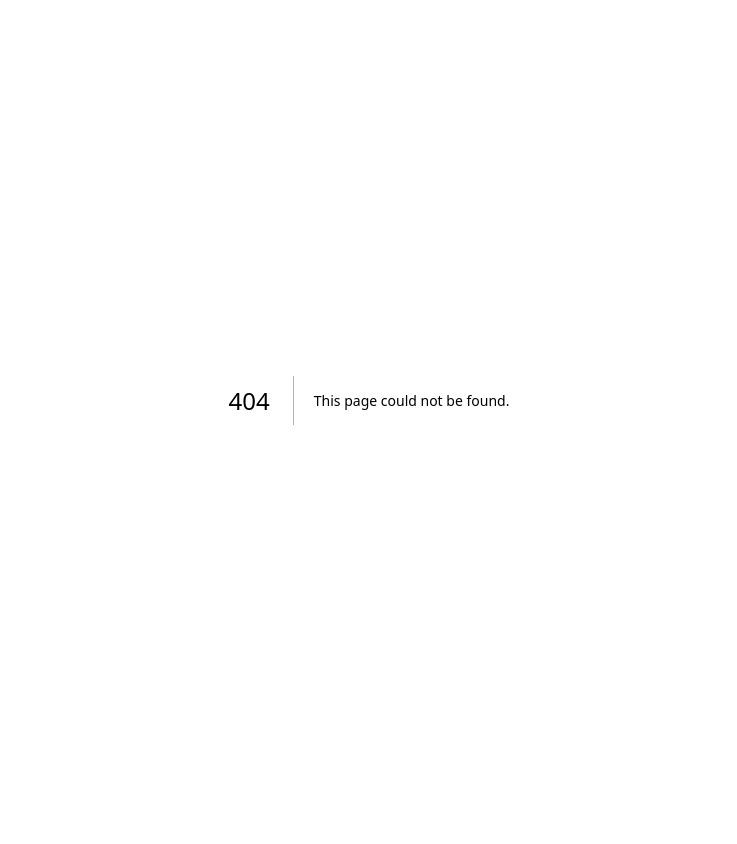
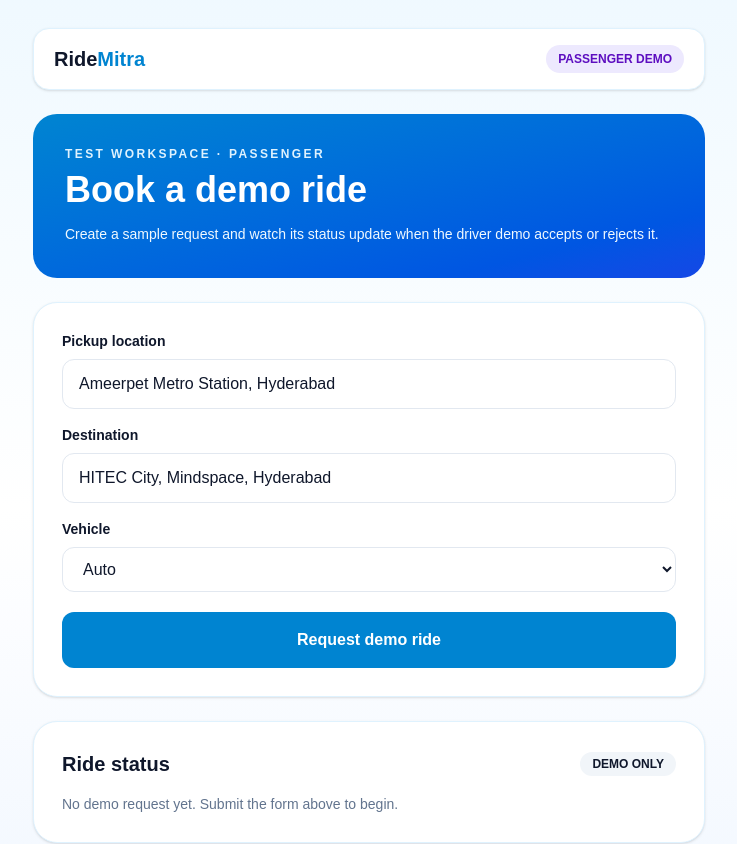
Before and after one commit to mintuvanga/ridemitra, a Next.js app: page /demo/passenger in a window 1280 px wide. Before the commit this address had no page. Shown: the top 844 px of the page, without its empty margins (271-1008 px from the left). Before the commit the page ends 800 px from the top, so only its background shows below. Built offline with nearby package versions, Linux system fonts and the light colour scheme.

Commit message:
Add interactive passenger demo ride request

```diff
--- /dev/null
+++ b/src/app/demo/passenger/page.tsx
@@ -0,0 +1,122 @@
+"use client";
+
+import Link from "next/link";
+import { useEffect, useState } from "react";
+
+type DemoRide = {
+  id: string;
+  pickup: string;
+  destination: string;
+  vehicle: string;
+  fare: number;
+  status: "requested" | "accepted" | "rejected" | "completed";
+  createdAt: string;
+};
+
+const KEY = "ridemitra_demo_ride";
+
+export default function DemoPassengerPage() {
+  const [pickup, setPickup] = useState("Ameerpet Metro Station, Hyderabad");
+  const [destination, setDestination] = useState("HITEC City, Mindspace, Hyderabad");
+  const [vehicle, setVehicle] = useState("Auto");
+  const [ride, setRide] = useState<DemoRide | null>(null);
+  const [notice, setNotice] = useState("");
+
+  useEffect(() => {
+    try {
+      const saved = localStorage.getItem(KEY);
+      if (saved) setRide(JSON.parse(saved) as DemoRide);
+    } catch {}
+    const sync = () => {
+      try {
+        const saved = localStorage.getItem(KEY);
+        setRide(saved ? (JSON.parse(saved) as DemoRide) : null);
+      } catch {}
+    };
+    window.addEventListener("storage", sync);
+    const timer = window.setInterval(sync, 1000);
+    return () => {
+      window.removeEventListener("storage", sync);
+      window.clearInterval(timer);
+    };
+  }, []);
+
+  function requestRide() {
+    if (!pickup.trim() || !destination.trim()) {
+      setNotice("Enter both pickup and destination.");
+      return;
+    }
+    const next: DemoRide = {
+      id: "DM-" + String(Date.now()).slice(-6),
+      pickup: pickup.trim(),
+      destination: destination.trim(),
+      vehicle,
+      fare: vehicle === "Bike" ? 85 : vehicle === "Auto" ? 145 : 220,
+      status: "requested",
+      createdAt: new Date().toISOString(),
+    };
+    localStorage.setItem(KEY, JSON.stringify(next));
+    setRide(next);
+    setNotice("Demo request sent. Open the driver demo in another tab to respond.");
+  }
+
+  function resetDemo() {
+    localStorage.removeItem(KEY);
+    setRide(null);
+    setNotice("Demo ride cleared. You can request another ride.");
+  }
+
+  const statusText = ride?.status === "requested" ? "Waiting for driver" :
+    ride?.status === "accepted" ? "Driver accepted your request" :
+    ride?.status === "rejected" ? "Driver rejected this request" :
+    ride?.status === "completed" ? "Demo ride completed" : "";
+
+  return (
+    <main className="min-h-screen bg-gradient-to-b from-sky-50 via-white to-blue-50 px-4 py-7 text-slate-900 sm:px-6">
+      <div className="mx-auto max-w-2xl">
+        <header className="flex items-center justify-between rounded-2xl border border-sky-100 bg-white px-5 py-4 shadow-sm">
+          <Link href="/demo" className="text-xl font-black">Ride<span className="text-sky-600">Mitra</span></Link>
+          <span className="rounded-full bg-violet-100 px-3 py-1.5 text-xs font-extrabold text-violet-800">PASSENGER DEMO</span>
+        </header>
+
+        <section className="mt-6 rounded-3xl bg-gradient-to-br from-sky-600 to-blue-700 p-6 text-white sm:p-8">
+          <p className="text-xs font-extrabold uppercase tracking-[0.2em] text-sky-100">Test workspace · Passenger</p>
+          <h1 className="mt-2 text-3xl font-black sm:text-4xl">Book a demo ride</h1>
+          <p className="mt-3 text-sm leading-6 text-sky-50">Create a sample request and watch its status update when the driver demo accepts or rejects it.</p>
+        </section>
+
+        <section className="mt-6 rounded-3xl border border-sky-100 bg-white p-5 shadow-sm sm:p-7">
+          <label className="block text-sm font-bold" htmlFor="pickup">Pickup location</label>
+          <input id="pickup" value={pickup} onChange={e => setPickup(e.target.value)} className="mt-2 w-full rounded-xl border border-slate-200 px-4 py-3 outline-none focus:border-sky-500 focus:ring-2 focus:ring-sky-100" />
+          <label className="mt-4 block text-sm font-bold" htmlFor="destination">Destination</label>
+          <input id="destination" value={destination} onChange={e => setDestination(e.target.value)} className="mt-2 w-full rounded-xl border border-slate-200 px-4 py-3 outline-none focus:border-sky-500 focus:ring-2 focus:ring-sky-100" />
+          <label className="mt-4 block text-sm font-bold" htmlFor="vehicle">Vehicle</label>
+          <select id="vehicle" value={vehicle} onChange={e => setVehicle(e.target.value)} className="mt-2 w-full rounded-xl border border-slate-200 bg-white px-4 py-3 outline-none focus:border-sky-500">
+            <option>Auto</option><option>Bike</option><option>Car</option>
+          </select>
+          <button type="button" onClick={requestRide} className="mt-5 w-full rounded-xl bg-sky-600 px-5 py-4 font-extrabold text-white hover:bg-sky-700">Request demo ride</button>
+          {notice && <p role="status" className="mt-3 rounded-xl bg-sky-50 p-3 text-sm text-sky-800">{notice}</p>}
+        </section>
+
+        <section className="mt-6 rounded-3xl border border-sky-100 bg-white p-5 shadow-sm sm:p-7">
+          <div className="flex items-center justify-between gap-3"><h2 className="text-xl font-black">Ride status</h2><span className="rounded-full bg-slate-100 px-3 py-1 text-xs font-bold">DEMO ONLY</span></div>
+          {!ride ? <p className="mt-4 text-sm text-slate-500">No demo request yet. Submit the form above to begin.</p> : (
+            <div className="mt-4 rounded-2xl border border-sky-100 p-4">
+              <div className="flex flex-wrap items-start justify-between gap-3"><p className="text-xs font-bold text-sky-700">{ride.id} · {ride.vehicle}</p><span className={"rounded-full px-3 py-1 text-xs font-extrabold " + (ride.status === "accepted" ? "bg-emerald-100 text-emerald-800" : ride.status === "rejected" ? "bg-rose-100 text-rose-800" : "bg-amber-100 text-amber-800")}>{statusText}</span></div>
+              <p className="mt-4 text-xs font-bold uppercase text-slate-500">Pickup</p><p className="mt-1 font-bold">{ride.pickup}</p>
+              <p className="mt-3 text-xs font-bold uppercase text-slate-500">Destination</p><p className="mt-1 font-bold">{ride.destination}</p>
+              <p className="mt-4 text-2xl font-black text-sky-700">₹{ride.fare}</p>
+              <p className="mt-1 text-xs text-slate-500">Illustrative fare, not a quote or payment.</p>
+              <div className="mt-4 flex flex-wrap gap-3">
+                <Link href="/demo/rides/request" className="rounded-xl bg-slate-900 px-4 py-3 text-sm font-bold text-white">Open driver demo →</Link>
+                <button type="button" onClick={resetDemo} className="rounded-xl border border-slate-200 px-4 py-3 text-sm font-bold text-slate-700">Clear demo</button>
+              </div>
+            </div>
+          )}
+        </section>
+        <p className="mt-5 rounded-xl border border-amber-200 bg-amber-50 p-4 text-sm leading-6 text-amber-950"><strong>Important:</strong> This demo uses this browser’s local storage. Keep the passenger and driver demos in tabs in the same browser. It does not contact real drivers, create database bookings, or process payments.</p>
+        <Link href="/demo" className="mt-5 inline-flex font-bold text-sky-700">← Back to demo home</Link>
+      </div>
+    </main>
+  );
+}
```
